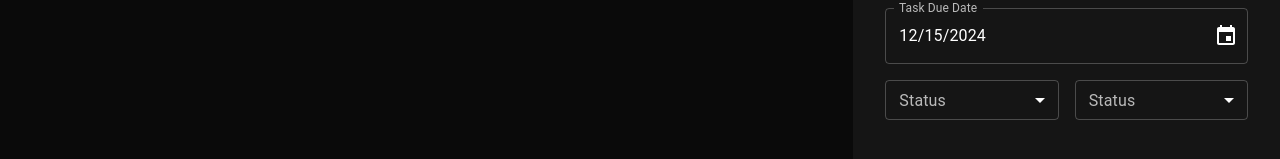
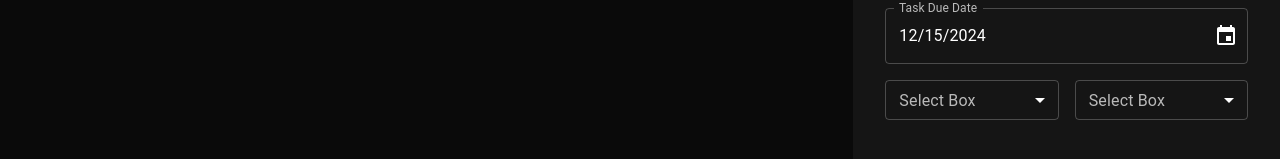
Before and after one commit to Geetha-RK/PersonalTaskManager-client, a React (Vite) app: page / in a window 1280 px wide. Shown: the part 535-694 px from the top of the page. Built offline with nearby package versions, Linux system fonts and the light colour scheme.

Commit message:
Made the select field dynamic with typescript interfaces

```diff
--- /dev/null
+++ b/src/components/CreateTaskForm/Interfaces/ISelectField.ts
@@ -0,0 +1,15 @@
+import { IDisabled } from "./IDisabled";
+import {  SelectChangeEvent } from '@mui/material'; //return type of event in Select component of material ui
+
+export interface ISelectItems {
+    //interface for Menu item. have the menu item as object and pass the values as properties.
+    value: string;
+    label: string;
+}
+export interface ISelectField extends IDisabled{
+    name?: string;
+    label?: string;
+    value?: string;
+    onChange?: (e: SelectChangeEvent) => void;
+    items: ISelectItems[] //Array of Obejcts of shape ISelectItems;
+}
--- a/src/components/CreateTaskForm/_taskSelectField.tsx
+++ b/src/components/CreateTaskForm/_taskSelectField.tsx
@@ -4,21 +4,37 @@
 import MenuItem from '@mui/material/MenuItem';
 import FormControl from '@mui/material/FormControl';
 import Select, { SelectChangeEvent } from '@mui/material/Select';
+//import interfaces:
+import { ISelectField } from './Interfaces/ISelectField';
 
-export const TaskSelectField: FC = ():ReactElement => {
+export const TaskSelectField: FC<ISelectField> = (
+    props,
+):ReactElement => {
+    //Destructure props with its default values
+    const { value = '',
+            label = 'Select Box',
+            name = 'selectBox',
+            items = [{value:"",label:"Add Items"}],
+            disabled=false,
+            onChange=(e:SelectChangeEvent)=>console.log(e) } = props;
     return (
         <FormControl fullWidth size="small">
-            <InputLabel id="status">Status</InputLabel>
+            <InputLabel id={`${name}-id`}>{label}</InputLabel>
             <Select
-                labelId="status"
-                id="status-select"
-                value=""
-                label="Status"
-                name="status"
-            >
-                <MenuItem value={10}>Ten</MenuItem>
-                <MenuItem value={10}>Twenty</MenuItem>
-                <MenuItem value={10}>Thirty</MenuItem>
+                labelId={`${name}-id`}
+                id={`${name}-id-select`}
+                value={value}
+                label={label}
+                name={name}
+                onChange={onChange}
+                disabled={disabled}
+                >
+                {/* map thru the items array of obejcts and pass it to the menuitem */}
+                {
+                    items.map((item,index)=>(
+                        <MenuItem key={item.value + index} value={item.value}>{item.label}</MenuItem>
+                    ))
+                }
             </Select>
         </FormControl>
     );
```
